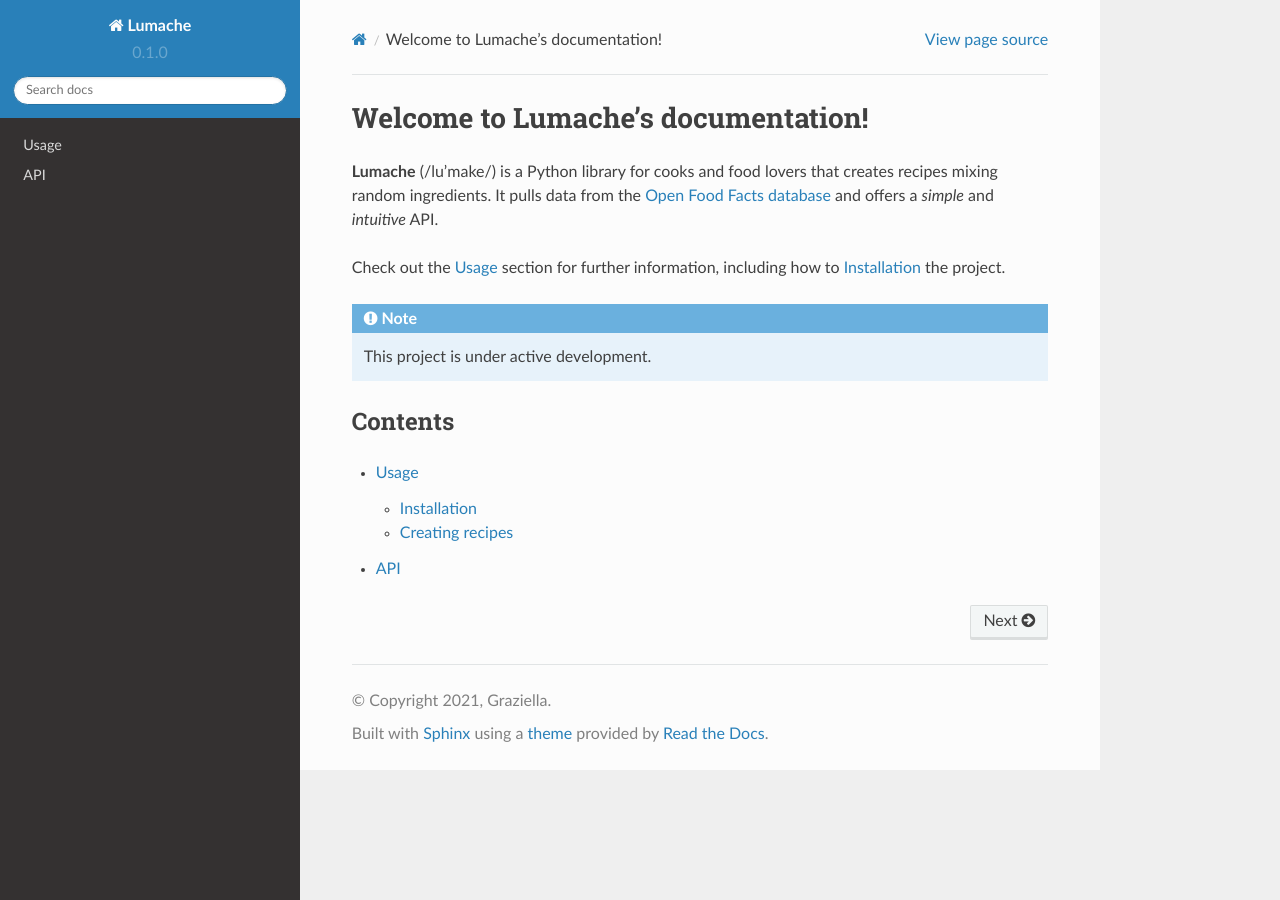
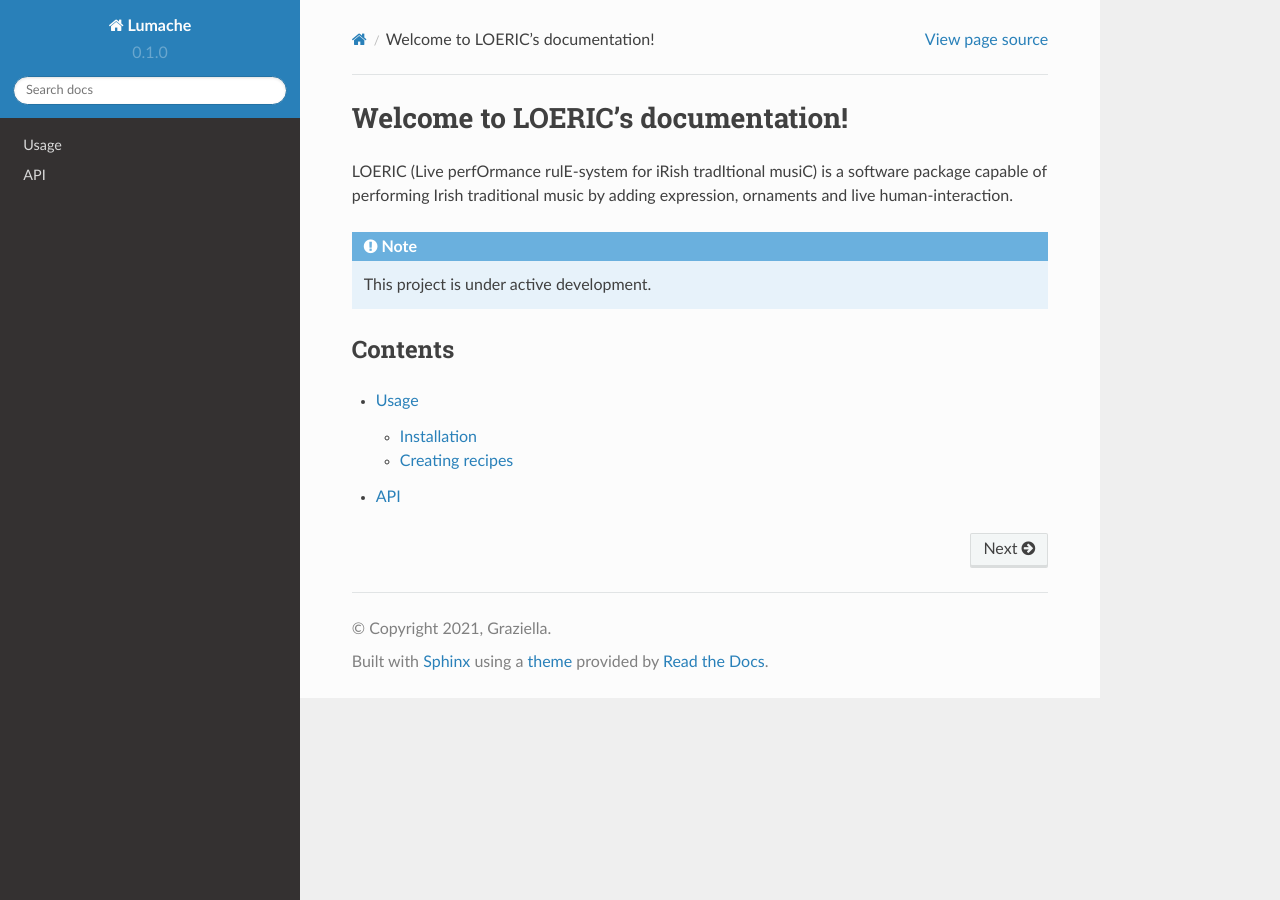
Before and after one commit to amerotz/loeric, a Sphinx documentation site: the page built from docs/source/index.rst, in a window 1280 px wide. Built offline with Sphinx 7.4.7 and the Read the Docs theme 2.0.0, drawn with Linux system fonts in a browser that asks for light colours.

Commit message:
Update index.rst

```diff
--- a/docs/source/index.rst
+++ b/docs/source/index.rst
@@ -1,13 +1,7 @@
-Welcome to Lumache's documentation!
+Welcome to LOERIC's documentation!
 ===================================
 
-**Lumache** (/lu'make/) is a Python library for cooks and food lovers
-that creates recipes mixing random ingredients.
-It pulls data from the `Open Food Facts database <https://world.openfoodfacts.org/>`_
-and offers a *simple* and *intuitive* API.
-
-Check out the :doc:`usage` section for further information, including
-how to :ref:`installation` the project.
+LOERIC (Live perfOrmance rulE-system for iRish tradItional musiC) is a software package capable of performing Irish traditional music by adding expression, ornaments and live human-interaction.
 
 .. note::
 
```
